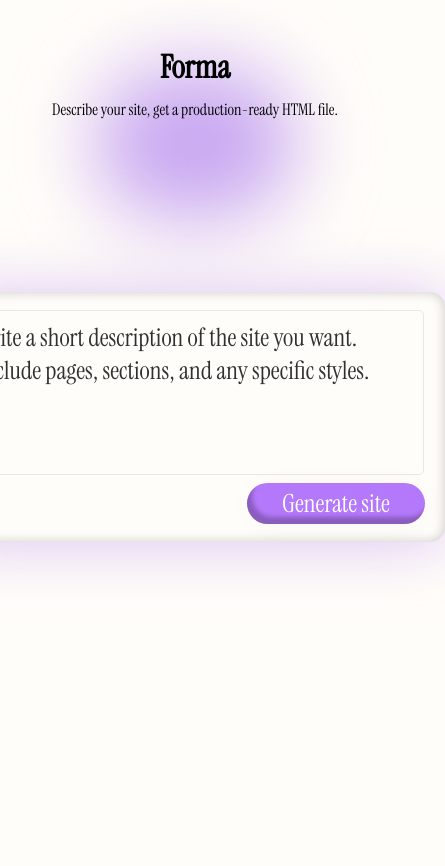
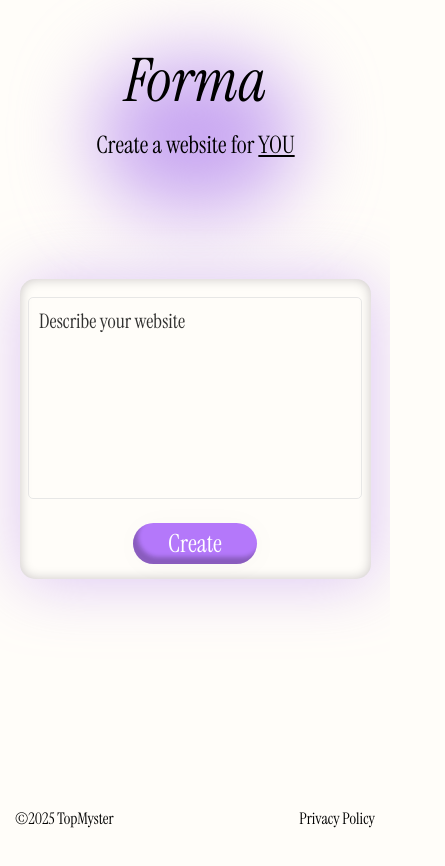
Before and after one commit to TopMyster/Forma, a React (Vite) app: page / in a window 390 px wide. Shown: the top 866 px of the page, 445 px wide, since content can reach past the window. Before the commit the page ends 844 px from the top, so only its background shows below. Built offline with nearby package versions, Linux system fonts and the light colour scheme.

Commit message:
Makes mobile responsive and fixes the toggle for privacy

```diff
--- a/privacy.html
+++ /dev/null
@@ -1,129 +0,0 @@
-<!DOCTYPE html>
-<html lang="en">
-<head>
-  <meta charset="UTF-8" />
-  <title>Privacy Policy</title>
-  <meta name="viewport" content="width=device-width, initial-scale=1" />
-  <style>
-    body {
-      font-family: system-ui, -apple-system, BlinkMacSystemFont, "Segoe UI", sans-serif;
-      line-height: 1.6;
-      margin: 0;
-      padding: 2rem 1.5rem 3rem;
-      color: #111827;
-      background: #ffffff;
-    }
-
-    main {
-      max-width: 760px;
-      margin: 0 auto;
-    }
-
-    h1 {
-      font-size: 2rem;
-      margin-bottom: 0.25rem;
-    }
-
-    .last-updated {
-      font-size: 0.95rem;
-      color: #6b7280;
-      margin-bottom: 1.5rem;
-    }
-
-    h2 {
-      font-size: 1.25rem;
-      margin-top: 2rem;
-      margin-bottom: 0.5rem;
-    }
-
-    p {
-      margin: 0.75rem 0;
-    }
-
-    ul {
-      margin: 0.5rem 0 0.75rem 1.5rem;
-      padding-left: 0;
-    }
-
-    li {
-      margin: 0.25rem 0;
-    }
-
-    strong {
-      font-weight: 600;
-    }
-
-    em {
-      font-style: italic;
-    }
-  </style>
-</head>
-<body>
-  <main>
-    <h1>Privacy Policy</h1>
-    <p class="last-updated">Last updated: February 8, 2026</p>
-
-    <p>
-      Thank you for using [Your Company Name] (“we”, “us”, or “our”). We respect your privacy.
-      This Privacy Policy explains how we handle information when you use our AI site generator
-      and related services (the “Service”).
-    </p>
-
-    <p>
-      By using our Service, you agree to this Privacy Policy.
-    </p>
-
-    <hr />
-
-    <h2>1. Information We Collect</h2>
-
-    <p>
-      We designed our Service so that we do <strong>not</strong> collect personal information from you.
-    </p>
-
-    <ul>
-      <li>We do not require you to create an account.</li>
-      <li>We do not store your prompts, website content, or files you enter into the Service.</li>
-      <li>We do not track your activity across sites for advertising purposes.</li>
-    </ul>
-
-    <p>
-      Any information you enter is processed only to generate your site and is not stored by us in a
-      way that can identify you.
-    </p>
-
-    <hr />
-
-    <h2>2. Cookies and Tracking</h2>
-
-    <p>
-      We do not use cookies or similar tracking technologies for analytics, advertising, or profiling.
-    </p>
-
-    <p>
-      Our hosting provider or infrastructure services may automatically log basic technical data
-      (such as IP address and browser type) for security and operational reasons, but we do not use
-      this information to identify you or build a profile.
-    </p>
-
-    <hr />
-
-    <h2>3. How We Use Your Information</h2>
-
-    <p>
-      Because we do not collect personal information, we only use temporary, non-identifying data as
-      needed to:
-    </p>
-
-    <ul>
-      <li>Run the AI site generator and display results to you,</li>
-      <li>Maintain security and prevent abuse, and</li>
-      <li>Ensure the Service is functioning correctly.</li>
-    </ul>
-
-    <p>
-      We do not sell, rent, or trade your information.
-    </p>
-  </main>
-</body>
-</html>
--- a/src/App.css
+++ b/src/App.css
@@ -4,6 +4,8 @@
     display: flex;
     flex-direction: column;
     align-items: center;
+    min-height: 100vh;
+    margin: 0;
 }
 
 #logo {
@@ -35,7 +37,7 @@
     align-items: center;
     top: 200px;
     background-color: #fffdf9;
-    box-shadow: 2px 2px 65px #c8a6f1a6, inset 0px 0px 12px #0e051938 ;
+    box-shadow: 2px 2px 65px #c8a6f1a6, inset 0px 0px 12px #0e051938;
     width: 500px;
     height: 250px;
     border-radius: 15px;
@@ -44,7 +46,7 @@
 
 #userinput:hover {
     scale: 1.04;
-    box-shadow: 2px 2px 35px #c8a6f1a6, inset 0px 0px 12px #0e051938 ;
+    box-shadow: 2px 2px 35px #c8a6f1a6, inset 0px 0px 12px #0e051938;
 }
 
 #userinput button {
@@ -176,7 +178,9 @@
 @keyframes open {
     0% {
         opacity: 0;
-    } 100% {
+    }
+
+    100% {
         opacity: 1;
     }
 }
@@ -185,7 +189,9 @@
     0% {
         opacity: 0;
         scale: .5;
-    } 100% {
+    }
+
+    100% {
         opacity: 1;
         scale: 1;
     }
@@ -200,13 +206,153 @@
         backdrop-filter: blur(35px);
         background-color: #b578fa19;
         scale: 1.1;
-    } 50% {
+    }
+
+    50% {
         backdrop-filter: blur(65px);
         background-color: #b578fa2e;
         scale: 1;
-    } 100% {
+    }
+
+    100% {
         backdrop-filter: blur(35px);
         background-color: #b578fa19;
         scale: 1.1;
     }
 }
+
+#privacy {
+    display: none;
+    position: fixed;
+    top: 0;
+    left: 0;
+    width: 100vw;
+    height: 100vh;
+    background-color: #fffdf9;
+    z-index: 2000;
+    overflow-y: auto;
+    padding: 50px;
+    box-sizing: border-box;
+    flex-direction: column;
+    align-items: center;
+}
+
+#privacy main {
+    max-width: 800px;
+    width: 100%;
+}
+
+#privacy h1 {
+    font-size: 60px;
+}
+
+#close-privacy {
+    position: fixed;
+    top: 20px;
+    right: 20px;
+    font-size: 40px;
+    cursor: pointer;
+    background: none;
+    border: none;
+    color: black;
+}
+
+#footer {
+    position: fixed;
+    bottom: 25px;
+    left: 0;
+    right: 0;
+    width: 100%;
+    display: flex;
+    justify-content: space-between;
+    padding: 0 25px;
+    box-sizing: border-box;
+    z-index: 100;
+}
+
+#footer a {
+    font-size: 16px;
+    color: black;
+    text-decoration: none;
+    cursor: pointer;
+}
+
+@media (max-width: 600px) {
+    #logo h1:first-child {
+        font-size: 60px !important;
+    }
+
+    #logo h1:nth-child(2) {
+        font-size: 24px !important;
+        text-align: center;
+        padding: 0 20px;
+    }
+
+    #userinput {
+        width: 90vw;
+        height: 300px;
+        top: 150px;
+    }
+
+    #userinput textarea {
+        width: 80vw;
+        height: 180px;
+        font-size: 20px;
+    }
+
+    #userinput button {
+        right: 50%;
+        transform: translateX(50%);
+        bottom: 15px;
+    }
+
+    #loading h1 {
+        font-size: 30px;
+    }
+
+    #preview {
+        width: 100vw;
+        height: 80vh;
+        top: 0;
+        border-radius: 0;
+    }
+
+    #downloadbtn {
+        bottom: 60px;
+        left: 50%;
+        right: auto;
+        transform: translateX(-50%);
+        width: 80%;
+        text-align: center;
+    }
+
+    #result button {
+        bottom: 10px !important;
+        left: 50% !important;
+        transform: translateX(-50%);
+        width: 80%;
+    }
+
+    #privacy {
+        padding: 20px;
+    }
+
+    #privacy h1 {
+        font-size: 40px;
+    }
+
+    #footer {
+        position: fixed;
+        bottom: 15px;
+        left: 0;
+        right: 0;
+        flex-direction: row;
+        justify-content: space-between;
+        padding: 0 15px;
+    }
+
+    body {
+        padding-bottom: 50px;
+        overflow-x: hidden;
+    }
+}
--- a/src/App.jsx
+++ b/src/App.jsx
@@ -1,34 +1,189 @@
 import React, { useState } from "react"
-import "./App.css"
+import './App.css'
 
-function App() {
-  const [result, setResult] = useState("")
-  const [isLoading, setIsLoading] = useState(false)
-  const [showResult, setShowResult] = useState(false)
-  const [showPrivacy, setShowPrivacy] = useState(false)
+export default function App() {
+  const [isPrivacyOpen, setIsPrivacyOpen] = useState(false);
 
-  async function handleGenerate(event) {
-    event.preventDefault()
+  const togglePrivacy = () => {
+    setIsPrivacyOpen(!isPrivacyOpen);
+  };
 
-    const form = event.target
-    const transcript = form.elements["transcript"]?.value || ""
+  const newChat = () => {
+    document.getElementById('result').style.display = 'none'
+  }
+
+  return (
+    <>
+      <div id="logo">
+        <h1 style={{ fontSize: 100, fontWeight: 100, fontStyle: 'italic' }}>Forma</h1>
+        <h1 style={{ fontWeight: 200 }}>Create a website for <u>YOU</u></h1>
+        <div id="gradient"></div>
+      </div>
+      <div id="userinput">
+        <textarea id="usertext" placeholder="Describe your website"></textarea>
+        <button onClick={submition}>Create</button>
+      </div>
+      <div id="privacy" style={{ display: isPrivacyOpen ? 'flex' : 'none' }}>
+        <button id="close-privacy" onClick={togglePrivacy}>&times;</button>
+        <main>
+          <h1>Privacy Policy</h1>
+          <p class="last-updated">Last updated: February 8, 2026</p>
+
+          <p>
+            Thank you for using [Your Company Name] (“we”, “us”, or “our”). We respect your privacy.
+            This Privacy Policy explains how we handle information when you use our AI site generator
+            and related services (the “Service”).
+          </p>
+
+          <p>
+            By using our Service, you agree to this Privacy Policy.
+          </p>
+
+          <hr />
+
+          <h2>1. Information We Collect</h2>
+
+          <p>
+            We designed our Service so that we do <strong>not</strong> collect personal information from you.
+          </p>
+
+          <ul>
+            <li>We do not require you to create an account.</li>
+            <li>We do not store your prompts, website content, or files you enter into the Service.</li>
+            <li>We do not track your activity across sites for advertising purposes.</li>
+          </ul>
+
+          <p>
+            Any information you enter is processed only to generate your site and is not stored by us in a
+            way that can identify you.
+          </p>
+
+          <hr />
+
+          <h2>2. Cookies and Tracking</h2>
+
+          <p>
+            We do not use cookies or similar tracking technologies for analytics, advertising, or profiling.
+          </p>
+
+          <p>
+            Our hosting provider or infrastructure services may automatically log basic technical data
+            (such as IP address and browser type) for security and operational reasons, but we do not use
+            this information to identify you or build a profile.
+          </p>
+
+          <hr />
+
+          <h2>3. How We Use Your Information</h2>
+
+          <p>
+            Because we do not collect personal information, we only use temporary, non-identifying data as
+            needed to:
+          </p>
+
+          <ul>
+            <li>Run the AI site generator and display results to you,</li>
+            <li>Maintain security and prevent abuse, and</li>
+            <li>Ensure the Service is functioning correctly.</li>
+          </ul>
+
+          <p>
+            We do not sell, rent, or trade your information.
+          </p>
+        </main>
+      </div>
+      <div id="loading">
+        <h1 id="loadtext">Creating...</h1>
+      </div>
+      <div id="result">
+        <iframe id="preview"></iframe>
+        <div className="text">
+          <h1>One more step...</h1>
+          <ol>
+            <li>Download the index.html</li>
+            <li>Go to <u><a href="https://tiiny.host/host-html-file/">Tiiny</a></u></li>
+            <li>Upload the index.html of your project to Tiiny</li>
+            <li>Follow the instructions on the page</li>
+            <li>(Optional) Buy a domain and connect it to site</li>
+            <li>You're Done! 🎉</li>
+          </ol>
+        </div>
+        <a id="downloadbtn">Download</a>
+        <button style={{ position: "fixed", bottom: 5, left: 5, }} onClick={newChat}>+ Regenerate</button>
+      </div>
+      <footer id="footer">
+        <a id="github-link" href="https://github.com/TopMyster" target="_blank">©2025 TopMyster</a>
+        <a id="privacy-link" onClick={togglePrivacy}>Privacy Policy</a>
+      </footer>
+    </>
+  )
+}
+
+async function submition() {
+  let result
+  document.getElementById('loading').style.display = 'flex'
+  let transcript = document.getElementById('usertext').value
 
   const prompt = `
-You are an AI site generator. Follow these rules strictly:
+    You are a Senior Frontend Engineer + Senior UX/UI Designer.
 
+    Build a modern, clean, professional website based entirely on **${transcript}**.
+
+    Hard Rules
+    - Output ONE self-contained HTML file
+    - Use React via CDN + Babel
+    - All React logic/components must be inside the HTML
+    - Output ONLY raw code (no explanations, no markdown, no backticks)
+    - Add this exact comment at the very top:
+    <!-- Made in Forma -->
+
+    If information is missing
+    - Output one short sentence only
+    - Use the Instrument Serif font
+    - This is the only exception to the code-only rule
+
+    Design & Quality
+    - Minimal, Modern, polished, senior-level UI
+    - Excellent typography, spacing, hierarchy
+    - Smooth, natural animations only
+    - Font must match the site’s theme. Default fallback:
+    system-ui, -apple-system, Segoe UI, Roboto, Noto Sans, Ubuntu, Cantarell, Helvetica Neue, Arial, sans-serif
+    - Inspired by CodyHouse, Shoelace, SiteInspire, Cosmos, Pinterest
+
+    Images
+    - Use high-quality stock images
+    - If a specific person/object is mentioned, use a relevant real image
+    - NO empty images, placeholders, or missing src
+
+    Functionality
+    - Everything must fully work
+    - No fake buttons, empty links, or broken features
+    - If the request is complex (apps, games, editors, translators), build it fully
+    - Advanced JavaScript and APIs are allowed
+
+    Mandatory Bottom Banner
+    - At the very bottom (not fixed but is at the very bottom)
+    - Text: Made in Forma
+    - Font: Instrument Serif
+    - Uses the site’s accent color
+    - Must use this base structure (styles may adapt):
+    <a href="https://formasite.vercel.app/" style="width:100vw; box-sizing:border-box; text-decoration:none; padding:12px 16px; background-color: (website's accent color); color: white (depends on website's accent color); font-family:'Instrument Serif', serif; text-align:center; font-weight: 600; position:absolute; left:0;">Made in Forma</a>
+
+    Final Check
+    - No unstyled elements
+    - No bugs or console errors
+    - No empty content
     - Everything meets the requirements exactly
     - Result must feel production-ready and intentional
-- Do exactly what the user asks.
-`.trim()
+
+    Do exactly what the user asks.
+  `
 
   try {
-      setIsLoading(true)
-      setShowResult(false)
-
     const response = await fetch("/api/chat", {
       method: "POST",
       headers: {
-          "Content-Type": "application/json",
+        "Content-Type": "application/json"
       },
       body: JSON.stringify({
         model: "openai/gpt-oss-120b",
@@ -39,220 +194,45 @@
           },
           {
             role: "user",
-              content: transcript,
-            },
+            content: transcript
+          }
         ],
         temperature: 0.6,
         max_tokens: 10100,
         top_p: 0.9,
-          stream: false,
+        stream: false
       }),
-      })
+    });
 
     const data = await response.json()
 
     if (data.choices && data.choices.length > 0) {
+      document.getElementById('loading').style.display = 'none'
+      document.getElementById('result').style.display = 'flex'
       const reply =
         data.choices[0].message?.content ||
         data.choices[0].text?.content ||
         "Sorry, the website isn't working right now."
+      result = reply
+      const doc = document.getElementById('preview').contentWindow.document
+      doc.open()
+      doc.write(reply)
+      doc.close()
 
-        setResult(reply)
-        setShowResult(true)
+      const a = document.getElementById('downloadbtn')
+      let blob = new Blob([result], { type: "text/html" })
+      let href = URL.createObjectURL(blob)
+      a.onclick = function () {
+        Object.assign(this, {
+          href,
+          download: "index.html"
+        })
+      }
     } else {
       console.error("Unexpected response format:", data)
     }
   } catch (err) {
     console.error("Error during fetch:", err)
-    } finally {
-      setIsLoading(false)
+    console.log(err)
   }
 }
-
-  function newChat() {
-    setShowResult(false)
-    setResult("")
-  }
-
-  // just toggles privacy vs main, no style changes
-  function privacy() {
-    setShowPrivacy((prev) => !prev)
-  }
-
-  return (
-    <div>
-      {!showPrivacy && (
-        <>
-          <div id="logo">
-            <div id="gradient" />
-            <h1>Forma</h1>
-            <p>Describe your site, get a production-ready HTML file.</p>
-          </div>
-
-          <form id="userinput" onSubmit={handleGenerate}>
-            <textarea
-              id="usertext"
-              name="transcript"
-              placeholder="Write a short description of the site you want. Include pages, sections, and any specific styles."
-            />
-            <button type="submit" disabled={isLoading}>
-              {isLoading ? "Creating..." : "Generate site"}
-            </button>
-          </form>
-
-          <button type="button" onClick={privacy}>
-            Privacy Policy
-          </button>
-
-          <div id="loading">
-            <h1 id="loadtext">Creating...</h1>
-          </div>
-
-          <div id="result">
-            <iframe id="preview" title="preview" srcDoc={result} />
-            <div className="text">
-              <h1>One more step...</h1>
-              <ol>
-                <li>Download the index.html</li>
-                <li>
-                  Go to{" "}
-                  <u>
-                    <a
-                      href="https://tiiny.host/host-html-file/"
-                      target="_blank"
-                      rel="noreferrer"
-                    >
-                      Tiiny
-                    </a>
-                  </u>
-                </li>
-                <li>Upload the index.html of your project to Tiiny</li>
-                <li>Follow the instructions on the page</li>
-                <li>(Optional) Buy a domain and connect it to site</li>
-                <li>You're Done! 🎉</li>
-              </ol>
-            </div>
-            <a
-              id="downloadbtn"
-              href={URL.createObjectURL(
-                new Blob([result], { type: "text/html" })
-              )}
-              download="index.html"
-            >
-              Download
-            </a>
-            <button
-              style={{ position: "fixed", bottom: 5, left: 5 }}
-              type="button"
-              onClick={newChat}
-            >
-              + Regenerate
-            </button>
-          </div>
-        </>
-      )}
-
-      {showPrivacy && (
-        <div id="privacy">
-          <div id="logo">
-            <div id="gradient" />
-            <h1>Privacy Policy</h1>
-            <p>Last updated: February 8, 2026</p>
-          </div>
-
-          <div
-            id="userinput"
-            style={{
-              height: "auto",
-              padding: "24px 24px 32px 24px",
-              boxSizing: "border-box",
-            }}
-          >
-            <div
-              style={{
-                width: "100%",
-                height: "100%",
-                overflowY: "auto",
-                fontSize: "18px",
-              }}
-            >
-              <p>
-                Thank you for using [Your Company Name] (“we”, “us”, or “our”). We
-                respect your privacy. This Privacy Policy explains how we handle
-                information when you use our AI site generator and related
-                services (the “Service”).
-              </p>
-
-              <p>By using our Service, you agree to this Privacy Policy.</p>
-
-              <hr />
-
-              <h2>1. Information We Collect</h2>
-
-              <p>
-                We designed our Service so that we do <strong>not</strong>{" "}
-                collect personal information from you.
-              </p>
-
-              <ul>
-                <li>We do not require you to create an account.</li>
-                <li>
-                  We do not store your prompts, website content, or files you
-                  enter into the Service.
-                </li>
-                <li>
-                  We do not track your activity across sites for advertising
-                  purposes.
-                </li>
-              </ul>
-
-              <p>
-                Any information you enter is processed only to generate your site
-                and is not stored by us in a way that can identify you.
-              </p>
-
-              <hr />
-
-              <h2>2. Cookies and Tracking</h2>
-
-              <p>
-                We do not use cookies or similar tracking technologies for
-                analytics, advertising, or profiling.
-              </p>
-
-              <p>
-                Our hosting provider or infrastructure services may
-                automatically log basic technical data (such as IP address and
-                browser type) for security and operational reasons, but we do
-                not use this information to identify you or build a profile.
-              </p>
-
-              <hr />
-
-              <h2>3. How We Use Your Information</h2>
-
-              <p>
-                Because we do not collect personal information, we only use
-                temporary, non-identifying data as needed to:
-              </p>
-
-              <ul>
-                <li>Run the AI site generator and display results to you,</li>
-                <li>Maintain security and prevent abuse, and</li>
-                <li>Ensure the Service is functioning correctly.</li>
-              </ul>
-
-              <p>We do not sell, rent, or trade your information.</p>
-            </div>
-
-            <button type="button" onClick={privacy}>
-              Back
-            </button>
-          </div>
-        </div>
-      )}
-    </div>
-  )
-}
-
-export default App
```
Lines whose indentation alone changed are shown as unchanged.
